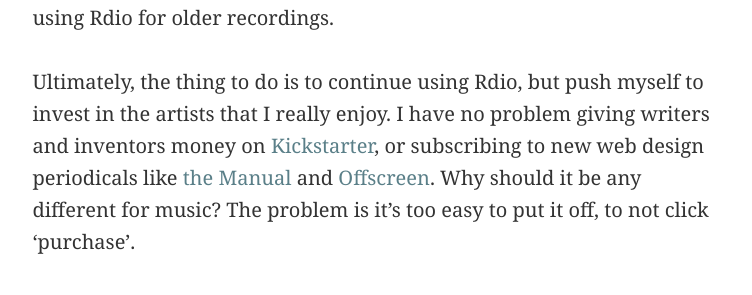
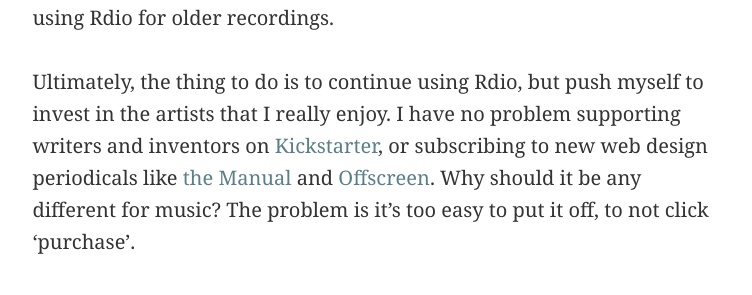
Before and after one commit to kevinfinlayson/kevinfinlayson.com, a Jekyll site: the page built from index.html, in a window 1280 px wide and 900 px high, scrolled down 2570 px. Shown: the part 192-487 px from the top of the window, without its empty margins (262-1014 px from the left). Built offline with Jekyll 4.4.1, drawn with Linux system fonts in a browser that asks for light colours; nearby versions of some CDN libraries; the list of posts is cut into pages by our own code; comment, search, counter and statistics services are not loaded.

Commit message:
Rdio post edits

```diff
--- a/_posts/2012-09-13-rdio-tangibility-and-responsibility.md
+++ b/_posts/2012-09-13-rdio-tangibility-and-responsibility.md
@@ -23,6 +23,6 @@
 
 I could stop subscribing to Rdio, and invest the money instead in the few records that I really get attached to in a given year. But I’ve come to rely on Rdio for the tremendous back-catalogue of classics. This is where it really shines—it has a tremendous collection of jazz, classical, soul, funk, blues. There’s no way I’m giving that up, and I feel less guilt about using Rdio for older recordings.
 
-Ultimately, the thing to do is to continue using Rdio, but push myself to invest in the artists that I really enjoy. I have no problem giving writers and inventors money on [Kickstarter](http://kickstarter.com), or subscribing to new web design periodicals like [the Manual](http://alwaysreadthemanual.com) and [Offscreen](http://offscreenmagazine.com). Why should it be any different for music? The problem is it’s too easy to put it off, to not click ‘purchase’.
+Ultimately, the thing to do is to continue using Rdio, but push myself to invest in the artists that I really enjoy. I have no problem supporting writers and inventors on [Kickstarter](http://kickstarter.com), or subscribing to new web design periodicals like [the Manual](http://alwaysreadthemanual.com) and [Offscreen](http://offscreenmag.com). Why should it be any different for music? The problem is it’s too easy to put it off, to not click ‘purchase’.
 
 Here’s a thought. What if Rdio gently suggested consumers purchase a record, once they hit a certain play count? Make it opt-in, and let users set the threshold. The occasional purchase of a record that I’ve demonstrably enjoyed would help me feel better about using the service in general.
```
